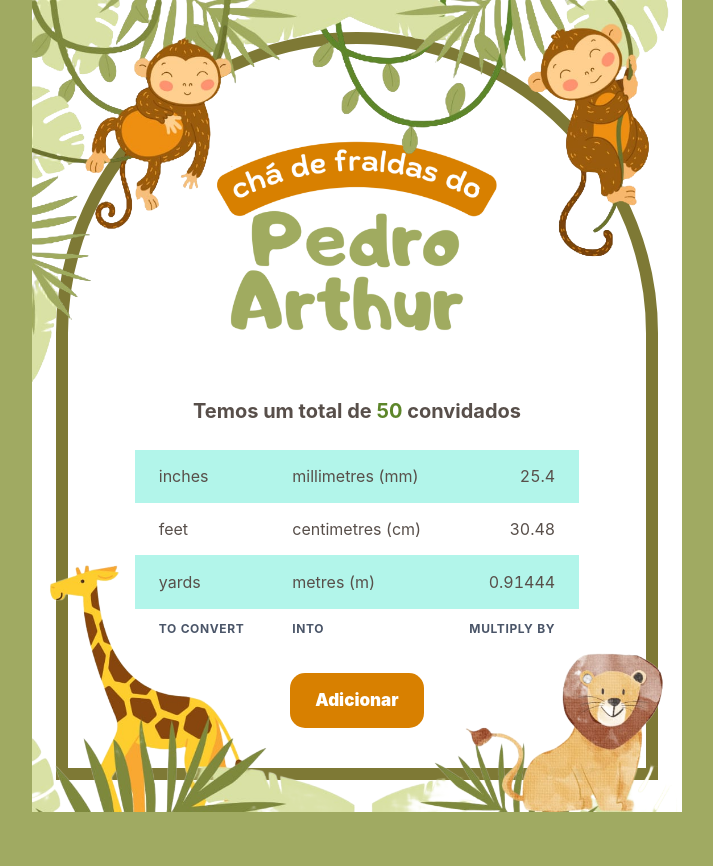
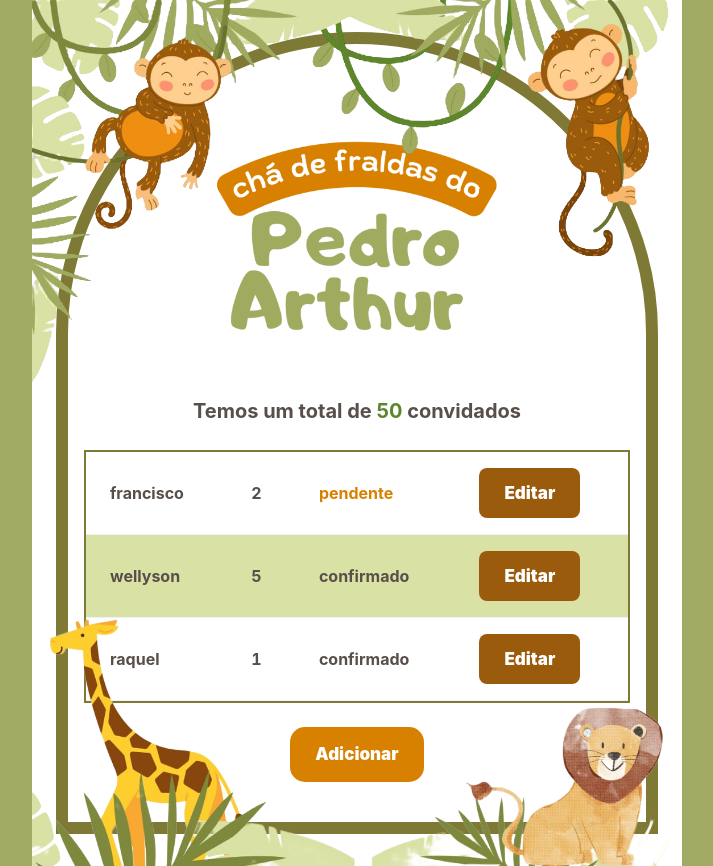
Before and after one commit to WellysonP/pedro-arthur-front, a React (Create React App) app: page / in a window 1280 px wide. Shown: the whole page, without its empty margins (283-996 px from the left). Before the commit the page ends 812 px from the top, so only its background shows below. Built offline with nearby package versions, Linux system fonts and the light colour scheme.

Commit message:
[FEAT]: modais excluir e editar

```diff
--- /dev/null
+++ b/src/components/modal/delete-confirmation-modal.js
@@ -0,0 +1,39 @@
+import React from 'react';
+import {
+  Modal,
+  ModalOverlay,
+  ModalContent,
+  ModalHeader,
+  ModalBody,
+  ModalFooter,
+  Button,
+} from '@chakra-ui/react';
+
+const DeleteConfirmationModal = ({ isOpen, onClose, guestName, onConfirm }) => {
+  const confirmDelete = () => {
+    onConfirm();
+    onClose();
+  };
+
+  return (
+    <Modal isOpen={isOpen} onClose={onClose}>
+      <ModalOverlay />
+      <ModalContent>
+        <ModalHeader>Confirmar exclusão</ModalHeader>
+        <ModalBody>
+          Tem certeza de que deseja excluir o convidado: {guestName}?
+        </ModalBody>
+        <ModalFooter>
+          <Button variant="ghost" mr={3} onClick={onClose}>
+            Cancelar
+          </Button>
+          <Button colorScheme="red" onClick={confirmDelete}>
+            Excluir
+          </Button>
+        </ModalFooter>
+      </ModalContent>
+    </Modal>
+  );
+};
+
+export default DeleteConfirmationModal;
--- /dev/null
+++ b/src/components/modal/edit-modal.js
@@ -0,0 +1,70 @@
+// EditModal.js
+import React, { useState } from "react";
+import {
+  Modal,
+  ModalOverlay,
+  ModalContent,
+  ModalHeader,
+  ModalFooter,
+  ModalBody,
+  Button,
+  Input,
+  useDisclosure,
+  FormLabel,
+} from "@chakra-ui/react";
+import DeleteConfirmationModal from "./delete-confirmation-modal";
+
+const EditModal = ({ isOpen, onDelete, onClose, guestData }) => {
+  const [quantity, setQuantity] = useState(guestData.qtd);
+  const {
+    isOpen: isDeleteModalOpen,
+    onOpen: openDeleteModal,
+    onClose: closeDeleteModal,
+  } = useDisclosure();
+
+  const handleDelete = () => {
+    openDeleteModal();
+  };
+
+  const handleSave = () => {
+    console.log(`Quantidade atualizada - ${guestData.nome}: ${quantity}`);
+    onClose();
+  };
+
+  return (
+    <>
+      <Modal isOpen={isOpen} onClose={onClose}>
+        <ModalOverlay />
+        <ModalContent>
+          <ModalHeader>Editar convidado: {guestData.nome}</ModalHeader>
+          <ModalBody>
+            <FormLabel>Quantidade de acompanhantes:</FormLabel>
+            <Input
+              value={quantity}
+              onChange={(e) => setQuantity(e.target.value)}
+            />
+          </ModalBody>
+          <ModalFooter gap="8px">
+            <Button colorScheme="red" onClick={() => handleDelete()}>
+              Excluir
+            </Button>
+            <Button colorScheme="green" onClick={() => handleSave()}>Salvar</Button>
+          </ModalFooter>
+        </ModalContent>
+      </Modal>
+
+      <DeleteConfirmationModal
+        isOpen={isDeleteModalOpen}
+        onClose={closeDeleteModal}
+        guestName={guestData.nome}
+        onConfirm={() => {
+          onDelete(guestData.nome);
+          closeDeleteModal();
+          onClose(); // Fechar o modal de edição após a exclusão
+        }}
+      />
+    </>
+  );
+};
+
+export default EditModal;
--- a/src/components/table/index.js
+++ b/src/components/table/index.js
@@ -1,48 +1,27 @@
-import {
-    Table,
-    Tbody,
-    Tfoot,
-    Tr,
-    Th,
-    Td,
-    TableCaption,
-    TableContainer,
-  } from '@chakra-ui/react'
+import { Table, Tbody, Tr, Td, TableContainer } from "@chakra-ui/react";
+import { useState } from "react";
 
-
-const TableGuests = () => {
+const TableGuests = ({ guests, handleEditClick }) => {
   return (
     <>
-        <TableContainer>
-  <Table variant='striped' colorScheme='teal'>
+      <TableContainer width="100%" border="2px solid #7E7935">
+        <Table >
           <Tbody>
-      <Tr>
-        <Td>inches</Td>
-        <Td>millimetres (mm)</Td>
-        <Td isNumeric>25.4</Td>
+            {guests.map((guest, index) => (
+              <Tr key={index} bg={index % 2 === 0 ? "#fff" : "#D9E1A5"} borderBottom={index % 2 === 0 ? "#fff" : "#7E7935"} borderTop={index % 2 === 0 ? "#fff" : "#7E7935"} h="60px">
+                <Td fontWeight="bold">{guest.nome}</Td>
+                <Td fontWeight="bold">{guest.qtd}</Td>
+                <Td fontWeight="bold" color={guest.status ==="pendente" ? "#D88000": "#584F4A"}>{guest.status}</Td>
+                <Td>
+                  <button style={{background: "#9A5B0D", borderRadius: "8px"}} onClick={() => handleEditClick(guest)}>Editar</button>
+                </Td>
               </Tr>
-      <Tr>
-        <Td>feet</Td>
-        <Td>centimetres (cm)</Td>
-        <Td isNumeric>30.48</Td>
-      </Tr>
-      <Tr>
-        <Td>yards</Td>
-        <Td>metres (m)</Td>
-        <Td isNumeric>0.91444</Td>
-      </Tr>
+            ))}
           </Tbody>
-    <Tfoot>
-      <Tr>
-        <Th>To convert</Th>
-        <Th>into</Th>
-        <Th isNumeric>multiply by</Th>
-      </Tr>
-    </Tfoot>
         </Table>
       </TableContainer>
     </>
-    )
-}
+  );
+};
 
-export default TableGuests
+export default TableGuests;
--- a/src/pages/home/index.js
+++ b/src/pages/home/index.js
@@ -4,17 +4,51 @@ import ContentBody from "../../components/layout/content-body";
 import Container from "../../components/spaccing/container";
 import PagePadding from "../../components/spaccing/page-padding";
 import TableGuests from "../../components/table";
+import EditModal from "../../components/modal/edit-modal";
+import { useState } from "react";
 
 const Home = () => {
+  const guests = [
+    { nome: "francisco", qtd: 2, status: "pendente" },
+    { nome: "wellyson", qtd: 5, status: "confirmado" },
+    { nome: "raquel", qtd: 1, status: "confirmado" },
+  ];
+
+
+  const [selectedGuest, setSelectedGuest] = useState(null);
+
+  const handleDeleteGuest = (guestName) => {
+    console.log(`Convidado deletado: ${guestName}`);
+  };
+
+  const handleEditClick = (guest) => {
+    setSelectedGuest(guest);
+  };
+
+  const handleCloseModal = () => {
+    setSelectedGuest(null);
+  };
+
   return (
-    <Box >
+    <Box>
       <Container>
         <PagePadding>
           <ContentBody>
-            <Text mt="64px" mb="24px" fontSize="20px" fontWeight="bold">Temos um total de <strong style={{color:"#5D862A"}}>50 </strong>convidados</Text>
-            <TableGuests />
+            <Text mt="64px" mb="24px" fontSize="20px" fontWeight="bold">
+              Temos um total de{" "}
+              <strong style={{ color: "#5D862A" }}>50 </strong>convidados
+            </Text>
+            <TableGuests guests={guests} handleEditClick={handleEditClick} />
+            {selectedGuest && (
+          <EditModal
+          isOpen={selectedGuest !== null}
+          onClose={handleCloseModal}
+          guestData={selectedGuest}
+          onDelete={handleDeleteGuest}  // Passando a função onDelete
+        />
+        )}
             <Box mt="24px" texAlign="center">
-            <Button className="primary">Adicionar</Button>
+              <Button className="primary">Adicionar</Button>
             </Box>
           </ContentBody>
         </PagePadding>
```
Lines whose indentation alone changed are shown as unchanged.
